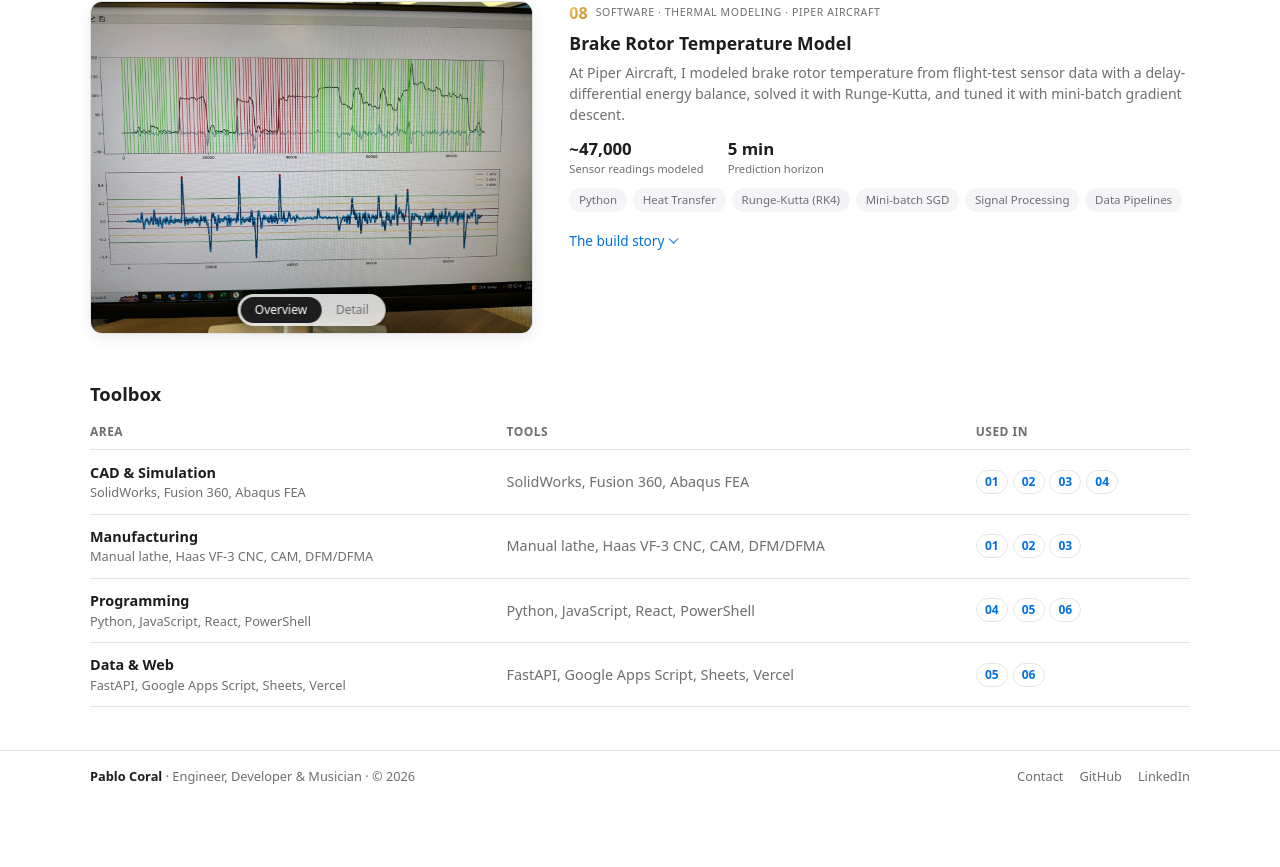
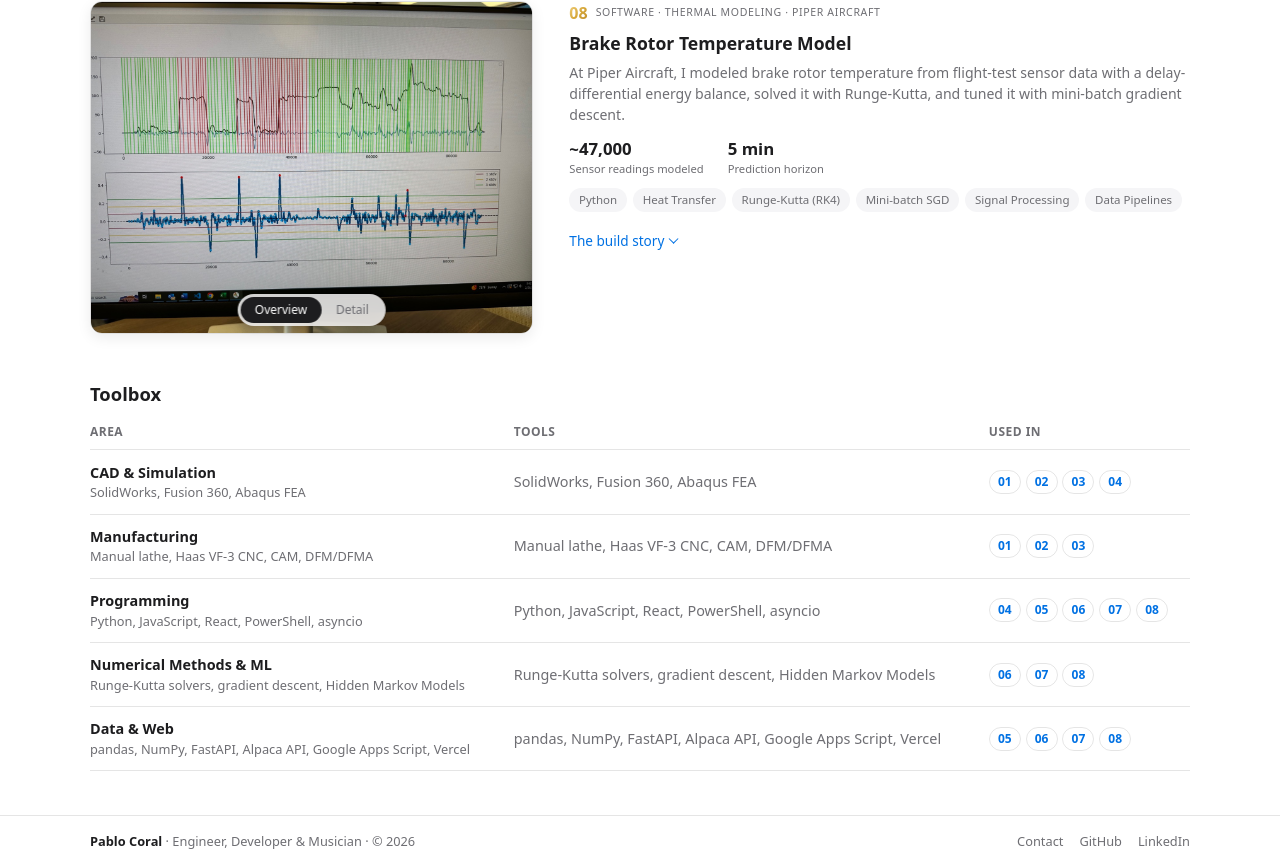
Before and after one commit to PabloCoralDev/react-personal-website, a React (Vite) app: page /projects in a window 1280 px wide. Shown: the part 2990-3857 px from the top of the page. Before the commit the page ends 3793 px from the top, so only its background shows below. Built offline with nearby package versions, Linux system fonts and the light colour scheme.

Commit message:
deep links added + toolbox updated

```diff
--- a/src/components/ProjectsSection.tsx
+++ b/src/components/ProjectsSection.tsx
@@ -179,13 +179,25 @@ function ProjectEntry({ project, eager }: { project: Project; eager: boolean })
 
 export function ProjectsSection() {
   const [filter, setFilter] = useState<CategoryFilter>('All')
-  const { state } = useLocation()
+  const { state, hash } = useLocation()
   const target = (state as { project?: string } | null)?.project
+  // Shareable deep link: /projects#<slug> (e.g. /projects#adaptive-bollinger)
+  const hashSlug = hash.slice(1).replace(/^project-/, '')
+  const linked = projects.some((p) => p.slug === hashSlug) ? hashSlug : null
 
   // Arriving from a home-page carousel tap: land on that project.
   useEffect(() => {
     if (target) requestAnimationFrame(() => jumpTo(target))
   }, [target])
+
+  // Arriving from a shared link: jump straight there, no scroll animation.
+  useEffect(() => {
+    if (linked) {
+      requestAnimationFrame(() =>
+        document.getElementById(`project-${linked}`)?.scrollIntoView({ behavior: 'instant', block: 'start' }),
+      )
+    }
+  }, [linked])
 
   const visible = projects.filter((p) => filter === 'All' || p.category === filter)
 
--- a/src/data/projects.ts
+++ b/src/data/projects.ts
@@ -174,6 +174,7 @@ export const projects: Project[] = [
 export const toolbox: Array<{ area: string; tools: string; used: string[] }> = [
   { area: 'CAD & Simulation', tools: 'SolidWorks, Fusion 360, Abaqus FEA', used: ['custom-pen', 'heat-equalizer', 'air-engine', 'fsd-truss'] },
   { area: 'Manufacturing', tools: 'Manual lathe, Haas VF-3 CNC, CAM, DFM/DFMA', used: ['custom-pen', 'heat-equalizer', 'air-engine'] },
-  { area: 'Programming', tools: 'Python, JavaScript, React, PowerShell', used: ['fsd-truss', 'decision-matrix', 'diff-eq'] },
-  { area: 'Data & Web', tools: 'FastAPI, Google Apps Script, Sheets, Vercel', used: ['decision-matrix', 'diff-eq'] },
+  { area: 'Programming', tools: 'Python, JavaScript, React, PowerShell, asyncio', used: ['fsd-truss', 'decision-matrix', 'diff-eq', 'adaptive-bollinger', 'brake-temp-model'] },
+  { area: 'Numerical Methods & ML', tools: 'Runge-Kutta solvers, gradient descent, Hidden Markov Models', used: ['diff-eq', 'adaptive-bollinger', 'brake-temp-model'] },
+  { area: 'Data & Web', tools: 'pandas, NumPy, FastAPI, Alpaca API, Google Apps Script, Vercel', used: ['decision-matrix', 'diff-eq', 'adaptive-bollinger', 'brake-temp-model'] },
 ]
```
